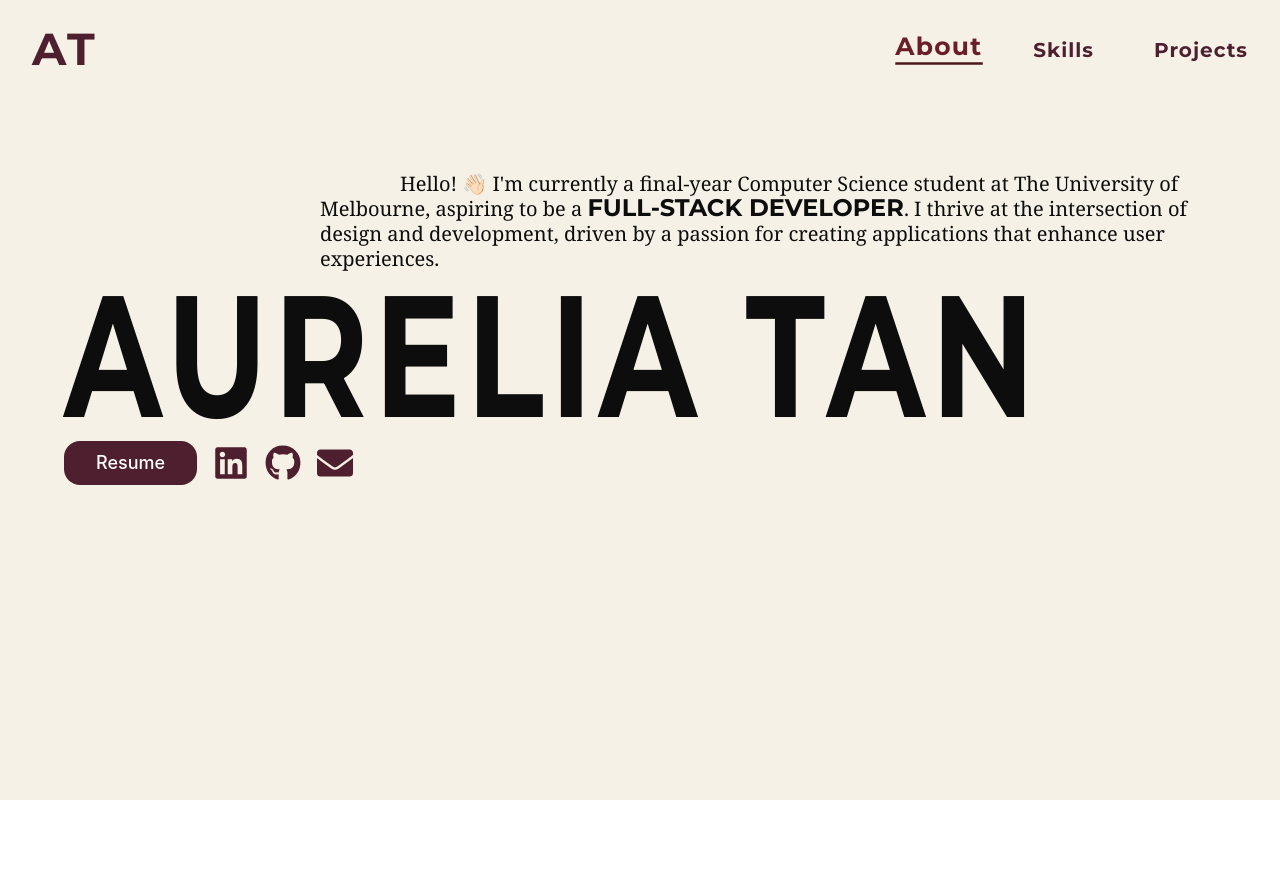
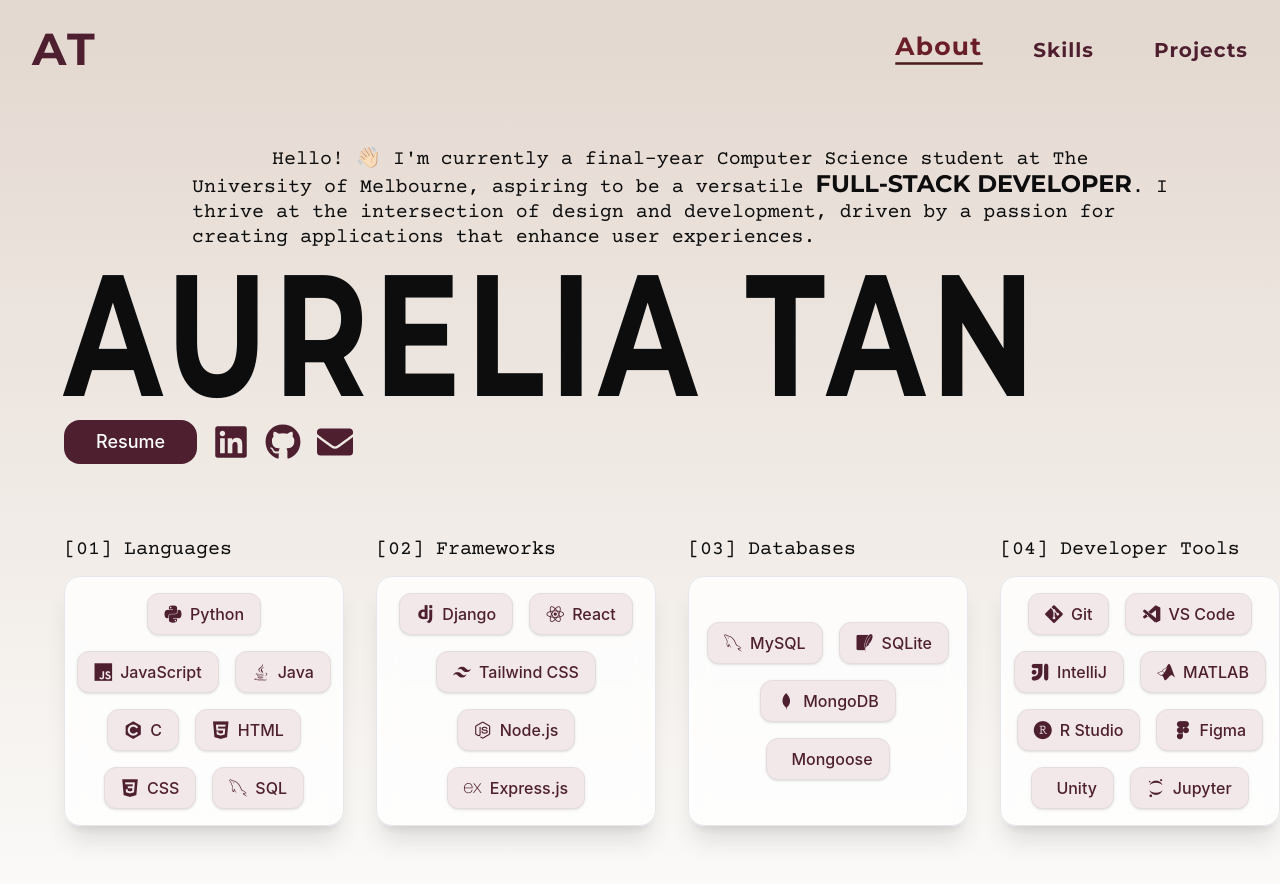
Before and after one commit to aureliatann/portfolio-website, a React (Vite) app: page / in a window 1280 px wide. Shown: the top 884 px of the page. Before the commit the page ends 800 px from the top, so only its background shows below. Built offline with nearby package versions, Linux system fonts and the light colour scheme.

Commit message:
skill section redesign

```diff
--- a/package.json
+++ b/package.json
@@ -10,6 +10,7 @@
     "preview": "vite preview"
   },
   "dependencies": {
+    "@fontsource/courier-prime": "^5.2.8",
     "@fontsource/eb-garamond": "^5.2.7",
     "@fontsource/inter": "^5.2.8",
     "@fontsource/lora": "^5.2.8",
--- a/src/App.jsx
+++ b/src/App.jsx
@@ -21,17 +21,20 @@
 import "@fontsource/montserrat/600.css";
 import "@fontsource/montserrat/700.css";
 
+import "@fontsource/courier-prime";       // 400
+import "@fontsource/courier-prime/700.css"; // bold
 
 export default function App() {
   return (
-    <section className="w-full min-h-screen
-                   bg-[#F5F1E6]">
+    <section className="relative w-full min-h-screen hero-gradient">
 
       {/* Your page content */}
       <Navbar />
-      <div className="max-w-8xl mx-auto p-6 space-y-5 relative z-10">
+      <div className="max-w-8xl mx-auto p-6 relative z-10">
         <About />
+        <Skills />
       </div>
-    </section> // <-- close the section here
+
+    </section>
   );
 }
--- a/src/components/About.jsx
+++ b/src/components/About.jsx
@@ -2,13 +2,13 @@
 
 export default function About() {
   return (
-    <section id="about" className="px-4 lg:px-10 py-12">
+    <section id="about" className="px-4 lg:px-10 py-6">
       <div className="mx-auto flex flex-col space-y-6">
 
         {/* Row 1: Right-aligned intro paragraph */}
         <div className="flex w-full justify-end">
-          <p className="text-[#0D0D0D] font-body text-lg sm:text-xl max-w-4xl indent-20 leading-tight">
-            Hello! 👋🏻 I'm currently a final-year Computer Science student at The University of Melbourne, aspiring to be a{" "}
+          <p className="text-[#0D0D0D] font-body text-lg sm:text-xl max-w-5xl indent-20 leading-tight">
+            Hello! 👋🏻 I'm currently a final-year Computer Science student at The University of Melbourne, aspiring to be a versatile{" "}
             <span className="font-heading uppercase text-xl sm:text-2xl leading-none align-baseline">
               full-stack developer
             </span>
@@ -18,7 +18,7 @@
 
         {/* Row 2: Left-aligned hero text */}
         <div className="flex w-full justify-start flex-col space-y-2">
-          <h2 className="text-[4rem] sm:text-[8rem] font-heading tracking-wider font-bold text-[#0D0D0D] leading-[0.95] transform scale-y-135">
+          <h2 className="text-[5rem] sm:text-[8rem] font-heading tracking-wider font-bold text-[#0D0D0D] leading-[0.95] transform scale-y-135">
             AURELIA TAN
           </h2>
 
@@ -29,7 +29,7 @@
               href="/pdfs/Aurelia Tan.pdf"
               target="_blank"
               rel="noopener noreferrer"
-              className="bg-[#4e1f2f] text-white px-8 py-2 rounded-2xl font-medium text-base sm:text-lg hover:bg-[#50171a] transition-colors duration-200"
+              className="bg-[#4e1f2f] text-white px-8 py-2 rounded-2xl font-medium text-base sm:text-lg transition-colors duration-200"
             >
               Resume
             </a>
--- a/src/components/Navbar.jsx
+++ b/src/components/Navbar.jsx
@@ -39,7 +39,7 @@
        sticky top-0 → sticks to top
        z-50 → ensures navbar is on top
     */
-    <nav className="bg-[#F5F1E6] w-full sticky top-0 z-50">
+    <nav className="w-full top-0 z-50">
       {/* flex → place items in a row
           items-center → vertically center items
           justify-between → space between logo and links
--- a/src/components/Skills.jsx
+++ b/src/components/Skills.jsx
@@ -23,7 +23,7 @@
   "Node.js": "devicon-nodejs-plain",
   "Express.js": "devicon-express-original",
   MongoDB: "devicon-mongodb-plain",
-  Mongoose: "devicon-mongoose-original"
+  Mongoose: "devicon-mongoose-original",
 };
 export default function Skills() {
   const skillsWithLogos = {
@@ -33,21 +33,28 @@
     Tools: ["Git", "VS Code", "IntelliJ", "MATLAB", "R Studio", "Figma", "Unity", "Jupyter"],
   };
 
-  const SkillCard = ({ title, items }) => (
-    <div className="p-6 bg-white/80 backdrop-blur-md rounded-2xl shadow-xl border border-gray-200 w-full">
-      <h3 className="font-semibold text-2xl text-[#4e1f2f] mb-4 text-center">
-        {title}
-      </h3>
-
-      <div className="flex flex-wrap justify-center gap-4">
+  // --- CARD COMPONENT ---
+  const SkillCard = ({ items }) => (
+    <div
+      className="
+        w-[280px] h-[250px]
+        bg-white/80 backdrop-blur-md
+        rounded-2xl shadow-xl border border-gray-200 p-3
+        flex
+      "
+    >
+      <div className="m-auto flex flex-wrap justify-center items-center gap-4 text-center">
         {items.map((skill) => (
           <span
             key={skill}
-            className="flex items-center gap-2 px-4 py-2 rounded-xl
-                       bg-[#f2e8e9] text-[#4e1f2f] text-sm sm:text-base
-                       font-medium shadow-sm border border-[#e5dcdc]"
+            className="
+              flex items-center gap-2 px-4 py-2
+              rounded-xl bg-[#f2e8e9] text-[#4e1f2f]
+              text-sm sm:text-base font-medium shadow-sm
+              border border-[#e5dcdc]
+            "
           >
-            {skillIcons[skill] && <i className={`${skillIcons[skill]} text-lg`} />}
+            <i className={`${skillIcons[skill]} text-lg`} />
             {skill}
           </span>
         ))}
@@ -56,21 +63,32 @@
   );
 
   return (
-    <section id="skills" className="py-12 space-y-12">
-      <h2 className="text-[#4e1f2f] font-heading font-extrabold tracking-wider text-center text-5xl sm:text-6xl drop-shadow-lg">
-        Technical Skills
-      </h2>
+    <section id="skills" className="px-4 lg:px-10 py-12">
+      <div className="flex gap-8 items-start max-w-[1200px]">
 
-      {/* Top: responsive grid */}
-      <div className="grid grid-cols-1 md:grid-cols-3 gap-8">
-        <SkillCard title="Languages" items={skillsWithLogos.Languages} />
-        <SkillCard title="Frameworks" items={skillsWithLogos.Frameworks} />
-        <SkillCard title="Databases" items={skillsWithLogos.Databases} />
-      </div>
+        {/* 1 — LANGUAGES */}
+        <div className="flex flex-col">
+          <h3 className="font-body text-xl text-[#0D0D0D] mb-3">[01] Languages</h3>
+          <SkillCard items={skillsWithLogos.Languages} />
+        </div>
 
-      {/* Bottom: developer tools always full width */}
-      <div className="grid grid-cols-1">
-        <SkillCard title="Developer Tools" items={skillsWithLogos.Tools} />
+        {/* 2 — FRAMEWORKS */}
+        <div className="flex flex-col">
+          <h3 className="font-body text-xl text-[#0D0D0D] mb-3">[02] Frameworks</h3>
+          <SkillCard items={skillsWithLogos.Frameworks} />
+        </div>
+
+        {/* 3 — DATABASES */}
+        <div className="flex flex-col">
+          <h3 className="font-body text-xl text-[#0D0D0D] mb-3">[03] Databases</h3>
+          <SkillCard items={skillsWithLogos.Databases} />
+        </div>
+
+        {/* 4 — TOOLS */}
+        <div className="flex flex-col">
+          <h3 className="font-body text-xl text-[#0D0D0D] mb-3">[04] Developer Tools</h3>
+          <SkillCard items={skillsWithLogos.Tools} />
+        </div>
       </div>
     </section>
   );
--- a/src/index.css
+++ b/src/index.css
@@ -15,11 +15,18 @@
 /* Body → Inter Regular */
 .font-body {
   @apply font-sans; /* optional */
-  font-family: 'Georgia', sans-serif;
-  font-weight: 500;
+  font-family: 'Courier Prime', sans-serif;
+  font-weight: 400;
 }
 
-
+.hero-gradient {
+  background: linear-gradient(
+    to bottom,
+    #e4d9d1 0%,
+    #e4d9d1 5%,
+    #fbfaf8 100%
+  );
+}
 /* ------------------------------- */
 /* FLOATING ORGANIC BLOB ANIMATIONS */
 /* ------------------------------- */
```
Also changed, not shown: 1 other file (tests, documents, lock files or other folders).
